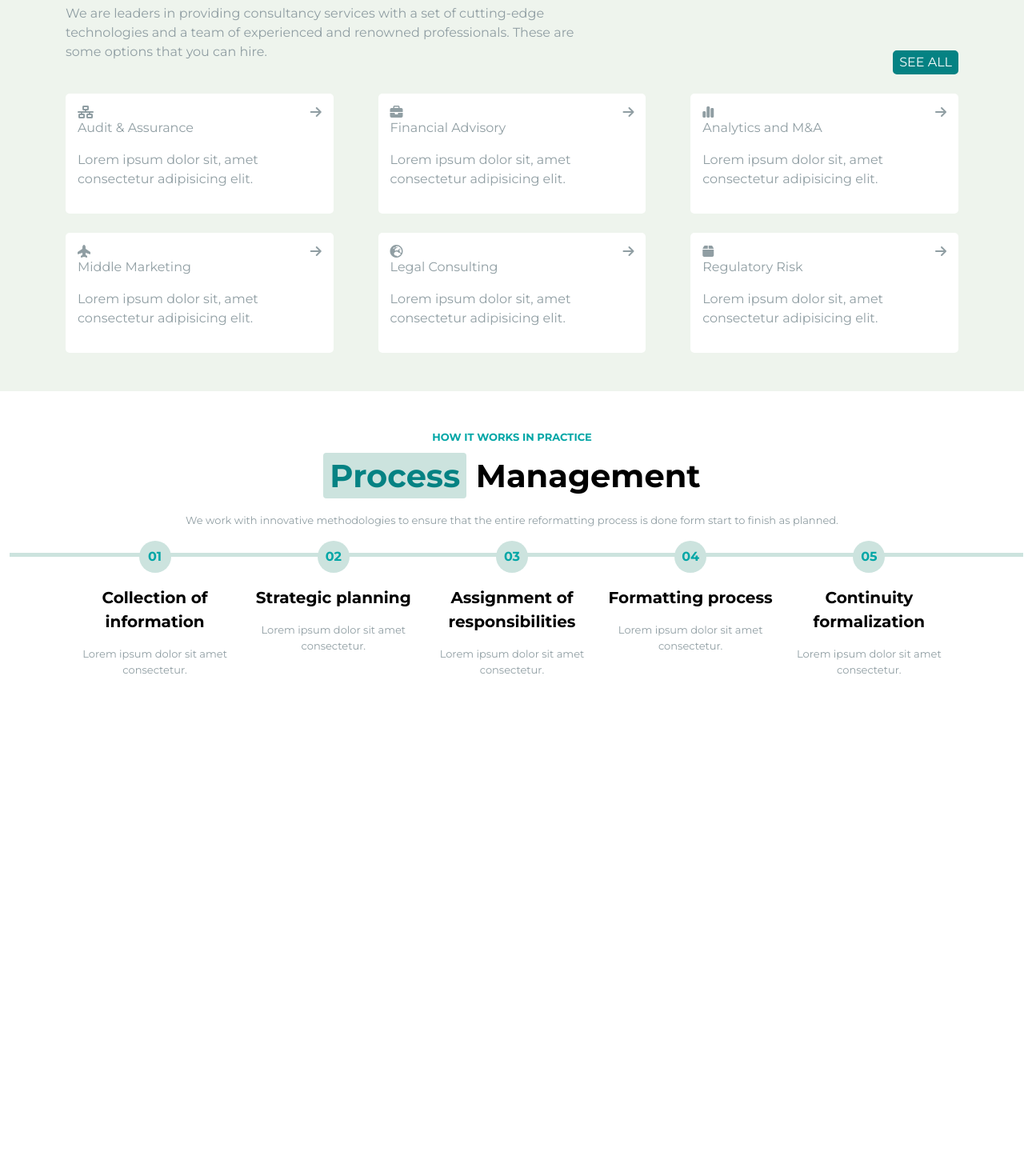
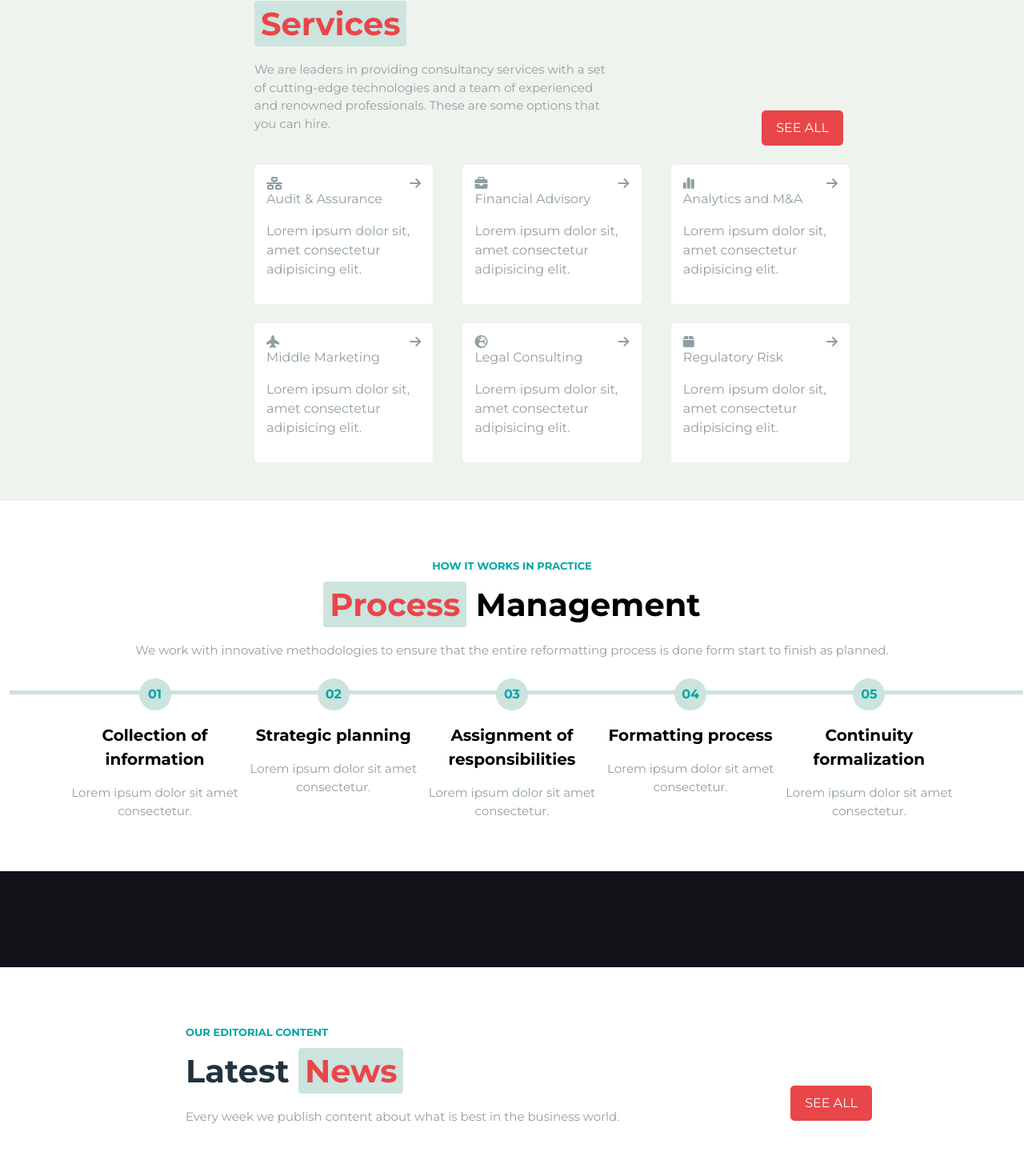
Before and after one commit to SalvatoreVillano/proj-html-vuejs, a Vue app: page / in a window 1280 px wide. Shown: the part 1318-2763 px from the top of the page at 80% size. Before the commit the page ends 2229 px from the top, so only its background shows below. Built offline with nearby package versions, Linux system fonts and the light colour scheme.

Commit message:
newsletter section done

```diff
--- a/src/assets/styles/partials/_variables.scss
+++ b/src/assets/styles/partials/_variables.scss
@@ -7,7 +7,7 @@ $white-text: rgb(255, 255, 255);
 $section-text: rgb(0, 166, 166);
 
 $topheader-bg: rgb(33, 51, 62);
-$button-bg: rgb(5, 130, 131);
+$button-bg: rgb(233, 70, 73);
 $section-dark-bg: rgb(17, 17, 23);
 $section-light-bg: rgb(238, 244, 237);
 $bg-text-dark: rgb(14, 39, 45);
--- a/src/components/CompanySection.vue
+++ b/src/components/CompanySection.vue
@@ -55,7 +55,7 @@ section {
 }
 
 .subText {
-    font-size: 11px;
+    font-size: 12px;
     width: 50%;
     font-weight: 400;
 
--- a/src/components/JumboSection.vue
+++ b/src/components/JumboSection.vue
@@ -31,9 +31,10 @@ export default {
 
 section {
     background-image: url('../assets/img/bg-6.jpg');
-    background-position: 30%;
+    background-position: center;
+    background-repeat: repeat;
     height: 750px;
-    margin-top: -70px;
+    margin-top: -68px;
 
     .container {
         height: 80%;
@@ -58,6 +59,5 @@ select {
     color: $main-text;
     border: 0;
     border-radius: 3px;
-    font-size: 13px;
 }
 </style>
--- a/src/components/NewsSection.vue
+++ b/src/components/NewsSection.vue
@@ -1,13 +1,94 @@
 <template>
-
+    <section class="py-5">
+        <div class="container my-4">
+            <div class="d-flex justify-content-between">
+                <div class="newsSection">
+                    <div class="textSection">Our editorial Content</div>
+                    <p class="secondTextSection fs-1 fw-bold mt-2">Latest <span
+                            class="textBg py-1 px-2 rounded-1">News</span>
+                    </p>
+                    <p class="subText">Every week we publish content about what is best in the business world.</p>
+                </div>
+                <div>
+                    <button class="mybtn mt-3 me-2 px-3 py-2">See all</button>
+                </div>
+            </div>
+            <div class="d-flex justify-content-center mt-4">
+                <div class="newsCard">
+                    <img src="../assets/img/news-1.jpg">
+                    <div class="textImg d-flex align-items-end text-center">
+                        <p class="fw-bold">Increasing creativity is possible for everyone</p>
+                    </div>
+                </div>
+                <div class="newsCard mx-5">
+                    <img src="../assets/img/news-2.jpg">
+                    <div class="textImg d-flex align-items-end text-center">
+                        <p class="fw-bold">Increasing creativity is possible for everyone</p>
+                    </div>
+                </div>
+                <div class="newsCard">
+                    <img src="../assets/img/news-3.jpg">
+                    <div class="textImg d-flex align-items-end text-center">
+                        <p class="fw-bold">Increasing creativity is possible for everyone</p>
+                    </div>
+                </div>
+            </div>
+        </div>
+    </section>
 </template>
 
 <script>
 export default {
-
+    name: 'NewsSection'
 }
 </script>
 
 <style lang="scss" scoped>
+@use '../assets/styles/partials/variables' as *;
 
+.secondTextSection {
+    color: $topheader-bg;
+}
+
+.newsSection {
+    position: relative;
+    left: 150px;
+    width: 60%;
+}
+
+.textBg {
+    color: $button-bg;
+    background-color: $bg-text-light;
+}
+
+.subText {
+    font-size: 15px;
+}
+
+.newsCard {
+    width: 20%;
+    position: relative;
+
+    img {
+        width: 100%;
+    }
+
+}
+
+.mybtn {
+    position: relative;
+    right: 100px;
+    top: 60px;
+}
+
+.textImg {
+    font-size: 18px;
+    color: $white-text;
+    background-color: rgba(0, 0, 0, 0.363);
+    width: 100%;
+    height: 100%;
+    position: absolute;
+    bottom: 0;
+
+}
 </style>
--- a/src/components/NewsletterSection.vue
+++ b/src/components/NewsletterSection.vue
@@ -1,13 +1,65 @@
 <template>
+    <section class="py-5">
+        <div class="container my-4">
+            <div class="d-flex align-items-center">
+                <div class="newsletterSection mt-5">
+                    <div class="textSection">Newsletter</div>
+                    <p class="secondTextSection fs-1 fw-bold mt-2"><span class="textBg py-1 px-2 rounded-1">Know</span>
+                        First </p>
+                    <p class="subText">Follow closely and receive content about our company <br> and the news of the
+                        current
+                        market.</p>
+                </div>
+                <div class="inputZone">
+                    <input type="text" placeholder="Name">
+                    <input class="my-3" type="text" placeholder="Email">
+                    <button class="mybtn px-3 py-2">Subscribe</button>
+                </div>
+            </div>
+        </div>
+    </section>
 
 </template>
 
 <script>
 export default {
-
+    name: 'NewsletterSection'
 }
 </script>
 
 <style lang="scss" scoped>
+@use '../assets/styles/partials/variables' as *;
 
+section {
+    background-image: url("../assets/img/bg-1.jpg");
+    background-position: center;
+    background-repeat: repeat;
+    height: 400px;
+}
+
+.newsletterSection {
+
+    position: relative;
+    left: 200px;
+    width: 55%;
+}
+
+input {
+    width: 80%;
+    padding: 10px;
+    background-color: rgba(211, 214, 214, 0.5);
+    color: $main-text;
+    border: 0;
+    border-radius: 3px;
+    font-size: 13px;
+
+}
+
+.textBg {
+    background-color: $bg-text-dark;
+}
+
+.secondTextSection {
+    color: $white-text
+}
 </style>
--- a/src/components/ProcessSection.vue
+++ b/src/components/ProcessSection.vue
@@ -1,6 +1,6 @@
 <template>
     <section class="py-5 text-center">
-        <div class="container">
+        <div class="container my-4">
             <div>
                 <div class="textSection">How it works in practice</div>
                 <p class="secondTextSection fs-1 fw-bold mt-2"><span class="textBg py-1 px-2 rounded-1">Process</span>
@@ -93,6 +93,6 @@ export default {
 }
 
 .subText {
-    font-size: 13px;
+    font-size: 15px;
 }
 </style>
--- a/src/components/ServicesSection.vue
+++ b/src/components/ServicesSection.vue
@@ -6,11 +6,12 @@
                     <div class="textSection">Our business areas</div>
                     <p class="secondTextSection fs-1 fw-bold mt-2">Excellence in <span
                             class="textBg py-1 px-2 rounded-1">Services</span> </p>
-                    <p>We are leaders in providing consultancy services with a set of cutting-edge technologies and a
+                    <p class="subText">We are leaders in providing consultancy services with a set of cutting-edge
+                        technologies and a
                         team of experienced and renowned professionals. These are some options that you can hire.</p>
                 </div>
                 <div>
-                    <button class="mybtn">See all</button>
+                    <button class="mybtn mt-3 me-2 px-3 py-2">See all</button>
                 </div>
             </div>
             <div class="d-flex flex-wrap justify-content-between">
@@ -79,6 +80,13 @@ export default {
 
 section {
     background-color: $section-light-bg;
+
+}
+
+.container {
+    position: relative;
+    left: 50px;
+    width: 60%;
 }
 
 .secondTextSection {
@@ -88,6 +96,10 @@ section {
 .textBg {
     color: $button-bg;
     background-color: $bg-text-light;
+}
+
+.subText {
+    font-size: 15px;
 }
 
 .serviceSection {
--- a/src/components/TeamSection.vue
+++ b/src/components/TeamSection.vue
@@ -1,13 +1,19 @@
 <template>
-
+    <section class="py-5">
+        <div class="container my-4"></div>
+    </section>
 </template>
 
 <script>
 export default {
-
+    name: 'TeamSection'
 }
 </script>
 
 <style lang="scss" scoped>
+@use '../assets/styles/partials/variables' as *;
 
+section {
+    background-color: $section-dark-bg;
+}
 </style>
```
